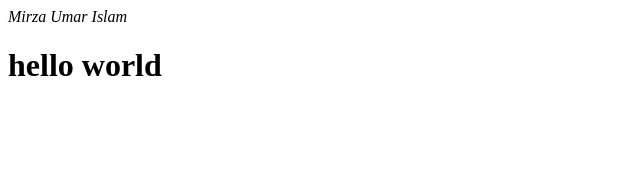
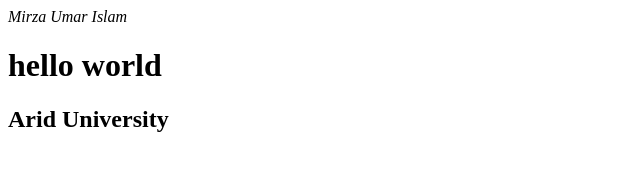
Before and after one commit to MirzaUmar-123/Home-Task, a plain HTML site: page 3rd file.html in a window 1280 px wide. Shown: the whole page, without its empty margins (0-640 px from the left). Drawn offline with Linux system fonts and the light colour scheme.

Commit message:
changes in 3rd file

```diff
--- a/3rd file.html
+++ b/3rd file.html
@@ -8,5 +8,6 @@
 <body>
     <i>Mirza Umar Islam</i>
     <h1>hello world</h1>
+    <h2>Arid University</h2>
 </body>
 </html>
```
